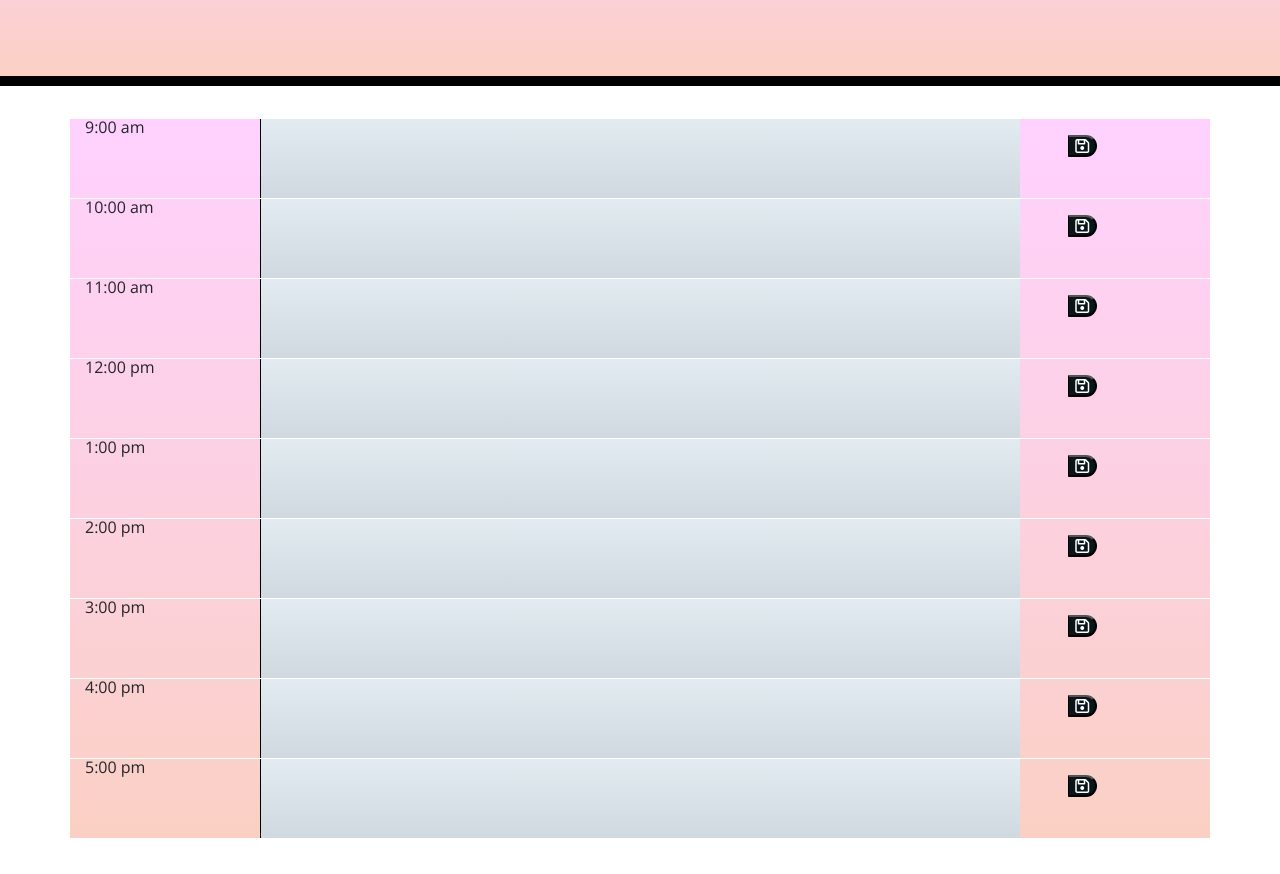
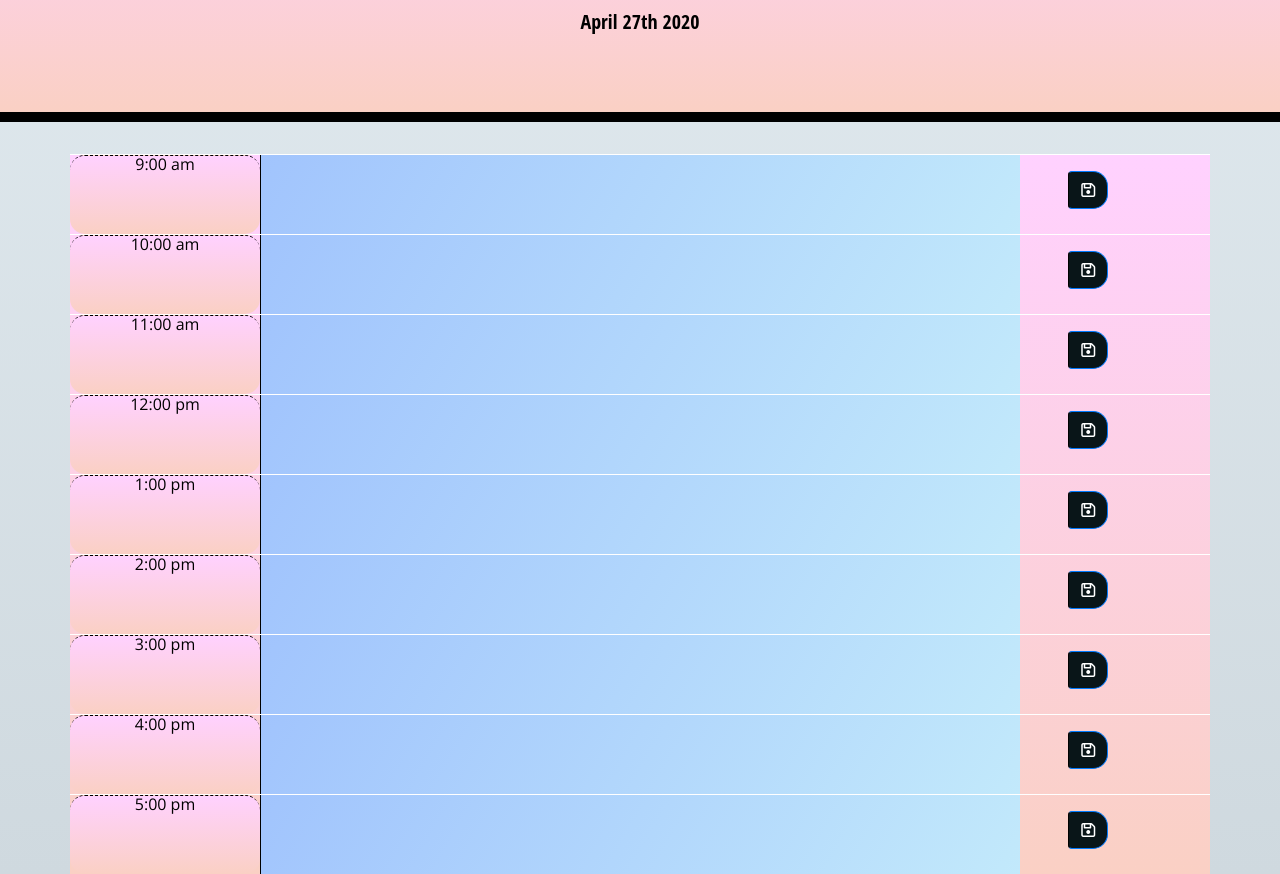
Before and after one commit to encannedy/solder, a plain HTML site: page index.html in a window 1280 px wide. Shown: the part 182-1056 px from the top of the page. Before the commit the page ends 1020 px from the top, so only its background shows below. Drawn offline with nearby package versions, Linux system fonts and the light colour scheme.

Commit message:
updated styling and comments added

```diff
--- a/index.html
+++ b/index.html
@@ -5,93 +5,100 @@
   <meta charset="UTF-8" />
   <meta name="viewport" content="width=device-width, initial-scale=1.0" />
   <meta http-equiv="X-UA-Compatible" content="ie=edge" />
+<!-- bootstrap link -->
   <link rel="stylesheet" href="https://stackpath.bootstrapcdn.com/bootstrap/4.3.1/css/bootstrap.min.css" />
+<!-- font awesome link -->
   <link rel="stylesheet" href="https://use.fontawesome.com/releases/v5.8.1/css/all.css"
     integrity="sha384-50oBUHEmvpQ+1lW4y57PTFmhCaXp0ML5d60M1M7uH2+nqUivzIebhndOJK28anvf" crossorigin="anonymous" />
+<!-- google fonts link -->
   <link href="https://fonts.googleapis.com/css?family=Open+Sans&display=swap" rel="stylesheet" />
+<!-- style.css link -->
   <link rel="stylesheet" href="style.css" />
+<!-- jquery link -->
+  <script src="https://code.jquery.com/jquery-3.4.1.min.js"></script>
+<!-- font awesome link -->
   <script src="https://kit.fontawesome.com/b317cac5fd.js" crossorigin="anonymous"></script>
   <title>Work Day Planner</title>
 </head>
 
 <body>
+  <!-- jumbotron -->
   <header class="jumbotron">
     <h1 class="display-3">Work Day Planner</h1>
     <p class="lead">A simple calendar app for scheduling your work day</p>
     <p id="currentDay" class="lead"></p>
   </header>
+  <!-- Timeblocks go here -->
+  <!-- div for time hour/textarea tags used for input fields/ button for save icon and onclick-->
   <div class="container">
     <div class=row>
-      <div class=col-md-2>9:00 am</div>
-      <textarea class=col-md-8 id= "myTextArea"></textarea>
+      <div class="col-md-2 time-block hour">9:00 am</div>
+      <textarea class="col-md-8 description" id="myTextArea9" name="9"></textarea>
       <div class=col-md-2>
-        <button class=saveBtn><i class="far fa-save"></i></button>
+        <button class="btn btn-primary saveBtn"><i class="far fa-save"></i></button>
       </div>
     </div>
     <div class=row>
-      <div class=col-md-2>10:00 am</div>
-      <textarea class=col-md-8 id= "myTextArea"></textarea>
+      <div class="col-md-2 time-block hour">10:00 am</div>
+      <textarea class="col-md-8 description" id="myTextArea10" name="10"></textarea>
       <div class=col-md-2>
-        <button class=saveBtn><i class="far fa-save"></i></button>
+        <button class="btn btn-primary saveBtn"><i class="far fa-save"></i></button>
       </div>
     </div>
     <div class=row>
-      <div class=col-md-2>11:00 am</div>
-      <textarea class=col-md-8 id= "myTextArea"></textarea>
+      <div class="col-md-2 time-block hour">11:00 am</div>
+      <textarea class="col-md-8 description" id="myTextArea11" name="11"></textarea>
       <div class=col-md-2>
-        <button class=saveBtn><i class="far fa-save"></i></button>
+        <button class="btn btn-primary saveBtn"><i class="far fa-save"></i></button>
       </div>
     </div>
     <div class=row>
-      <div class=col-md-2>12:00 pm</div>
-      <textarea class=col-md-8 id= "myTextArea"></textarea>
+      <div class="col-md-2 time-block hour">12:00 pm</div>
+      <textarea class="col-md-8 description" id="myTextArea12" name="12"></textarea>
       <div class=col-md-2>
-        <button class=saveBtn><i class="far fa-save"></i></button>
+        <button class="btn btn-primary saveBtn"><i class="far fa-save"></i></button>
       </div>
     </div>
     <div class=row>
-      <div class=col-md-2>1:00 pm</div>
-      <textarea class=col-md-8 id= "myTextArea"></textarea>
+      <div class="col-md-2 time-block hour">1:00 pm</div>
+      <textarea class="col-md-8 description" id="myTextArea1" name="13"></textarea>
       <div class=col-md-2>
-        <button class=saveBtn><i class="far fa-save"></i></button>
+        <button class="btn btn-primary saveBtn"><i class="far fa-save"></i></button>
       </div>
     </div>
     <div class=row>
-      <div class=col-md-2>2:00 pm</div>
-      <textarea class=col-md-8 id= "myTextArea"></textarea>
+      <div class="col-md-2 time-block hour">2:00 pm</div>
+      <textarea class="col-md-8 description" id="myTextArea2" name="14"></textarea>
       <div class=col-md-2>
-        <button class=saveBtn><i class="far fa-save"></i></button>
+        <button class="btn btn-primary saveBtn"><i class="far fa-save"></i></button>
       </div>
     </div>
     <div class=row>
-      <div class=col-md-2>3:00 pm</div>
-      <textarea class=col-md-8 id= "myTextArea"></textarea>
+      <div class="col-md-2 time-block hour">3:00 pm</div>
+      <textarea class="col-md-8 description" id="myTextArea3" name="15"></textarea>
       <div class=col-md-2>
-        <button class=saveBtn><i class="far fa-save"></i></button>
+        <button class="btn btn-primary saveBtn"><i class="far fa-save"></i></button>
       </div>
     </div>
     <div class=row>
-      <div class=col-md-2>4:00 pm</div>
-      <textarea class=col-md-8 id= "myTextArea"></textarea>
+      <div class="col-md-2 time-block hour">4:00 pm</div>
+      <textarea class="col-md-8 description" id="myTextArea4" name="16"></textarea>
       <div class=col-md-2>
-        <button class=saveBtn><i class="far fa-save"></i></button>
+        <button class="btn btn-primary saveBtn"><i class="far fa-save"></i></button>
       </div>
     </div>
     <div class=row>
-      <div class=col-md-2>5:00 pm</div>
-      <textarea class=col-md-8 id= "myTextArea"></textarea>
+      <div class="col-md-2 time-block hour">5:00 pm</div>
+      <textarea class="col-md-8 description" id="myTextArea5" name="17"></textarea>
       <div class=col-md-2>
-        <button class=saveBtn><i class="far fa-save"></i></button>
+        <button class="btn btn-primary saveBtn"><i class="far fa-save"></i></button>
       </div>
-
-
     </div>
 
-
-    <!-- Timeblocks go here -->
   </div>
-
-  <script src="https://code.jquery.com/jquery-3.4.1.min.js"></script>
+  <!-- script link -->
+<script src="script.js"></script>
+<!-- ajax link -->
   <script src="https://cdnjs.cloudflare.com/ajax/libs/moment.js/2.24.0/moment.min.js"></script>
 </body>
 
--- a/script.js
+++ b/script.js
@@ -1,17 +1,58 @@
-var textArea = localStorage.getItem("textArea");
+// everything is inside the document.ready function so that nothing runs until the program is loaded
+$(document).ready(function(){
+    //Allows the use of moment.JS for input of month, day, year
+    var now = moment().format('MMMM Do YYYY');
+    console.log(now);
+    $("#currentDay").text(now);
+// setting new variables to ID's identified in html
+//will allow for local stroage t obe called
+    var TextArea9= $("#myTextArea9");
+    var TextArea10= $("#myTextArea10");
+    var TextArea11= $("#myTextArea11");
+    var TextArea12= $("#myTextArea12");
+    var TextArea1= $("#myTextArea1");
+    var TextArea2= $("#myTextArea2");
+    var TextArea3= $("#myTextArea3");
+    var TextArea4= $("#myTextArea4");
+    var TextArea5= $("#myTextArea5");
+//calling all button tags and creating listening event for save buttons
+    $("button").on("click", function(){
+        localStorage.setItem('hour-9', (TextArea9.val()));
+        localStorage.setItem('hour-10', (TextArea10.val()));
+        localStorage.setItem('hour-11', (TextArea11.val()));
+        localStorage.setItem('hour-12', (TextArea12.val()));
+        localStorage.setItem('hour-1', (TextArea1.val()));
+        localStorage.setItem('hour-2', (TextArea2.val()));
+        localStorage.setItem('hour-3', (TextArea3.val()));
+        localStorage.setItem('hour-4', (TextArea4.val()));
+        localStorage.setItem('hour-5', (TextArea5.val()));
 
-$("<button>")
+    })
+//setting local storage for each independent hour blcok
+    TextArea9.append(localStorage.getItem("hour-9"));
+    TextArea10.append(localStorage.getItem("hour-10"));
+    TextArea11.append(localStorage.getItem("hour-11"));
+    TextArea12.append(localStorage.getItem("hour-12"));
+    TextArea1.append(localStorage.getItem("hour-1"));
+    TextArea2.append(localStorage.getItem("hour-2"));
+    TextArea3.append(localStorage.getItem("hour-3"));
+    TextArea4.append(localStorage.getItem("hour-4"));
+    TextArea5.append(localStorage.getItem("hour-5"));
 
+    //turn time into an integer and set format to military time to call on "name" attribute set in html
+    //set if statements to call on classes to set color coordinator for past, present and future.
+    var currentHour= parseInt(moment().format('HH'));
+    $("textarea").each(function(){
+        var now= parseInt($(this).attr("name"));
 
-//create save buttons using classes in css
-//create color code green-present grey-past -red present
-
-$(".far fa-save").on("click", function() {
-
-    localStorage.setItem("#myTextArea", textArea);
+        if (now< currentHour){
+            $(this).addClass("past");
+        }
+        if(now > currentHour){
+            $(this).addClass("future");
+        }
+        if(now === currentHour){
+            $(this).addClass("present");
+        }
+    });
 });
-
-mystorage.getItem(this);
-
-
-$(document).ready();
--- a/style.css
+++ b/style.css
@@ -2,6 +2,7 @@ body {
     font-family: 'Open Sans', sans-serif;
     font-size: 16px;
     line-height: 1;
+    background-image: linear-gradient(to top, #cfd9df 0%, #e2ebf0 100%);
   }
 
   .container{
@@ -15,7 +16,8 @@ body {
     color: #000000;
     border-left: 1px solid black;
     padding: 10px;
-    background-image: linear-gradient(to top, #cfd9df 0%, #e2ebf0 100%);
+    background-image: linear-gradient(120deg, #a1c4fd 0%, #c2e9fb 100%);
+
   }
 
   .jumbotron {
@@ -25,6 +27,7 @@ body {
     border-radius: 0;
     border-bottom: 10px solid black;
     background-image: linear-gradient(to top, #fad0c4 0%, #ffd1ff 100%);
+    font-family: 'Open Sans Condensed', sans-serif;
   }
 
   .description{
@@ -34,6 +37,7 @@ body {
   .time-block{
     text-align: center;
     border-radius: 15px;
+    background-image: linear-gradient(to top, #fad0c4 0%, #ffd1ff 100%);
   }
 
   .row {
```
